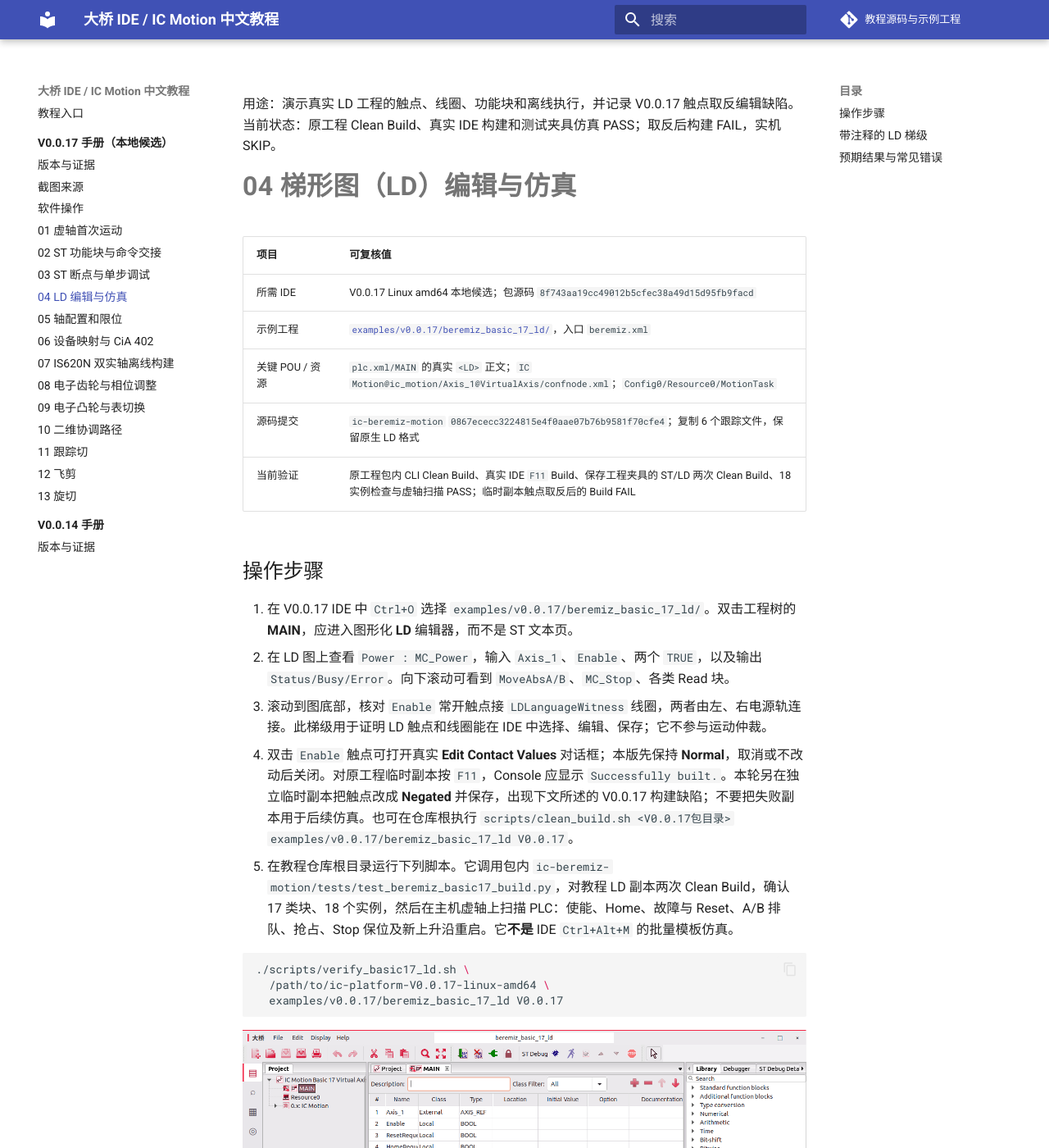
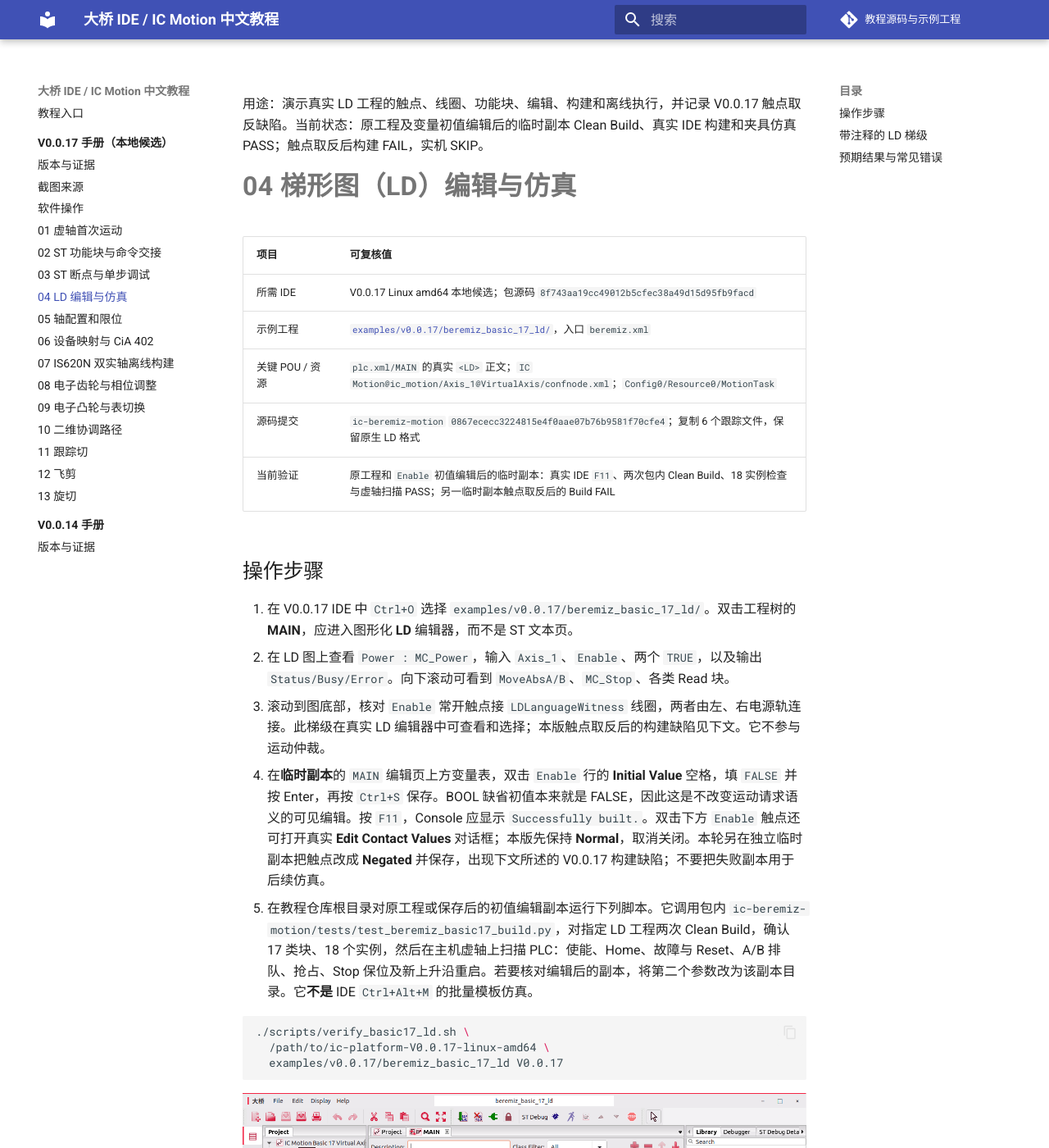
Before and after one commit to Leo-Hassan/ic-motion-tutorial, an MkDocs documentation site: the page built from docs/v0.0.17/cases/04-ld-edit-simulate.md, in a window 1280 px wide and 1400 px high. Shown: the whole window at 82% size. Built offline with MkDocs 1.6.1 and Material for MkDocs 9.7.7, drawn with Linux system fonts in a browser that asks for light colours; comment, search, counter and statistics services are not loaded; some of the changed text lies outside the part shown.

Commit message:
docs: verify LD edit build and simulation in V0.0.17

````diff
--- a/docs/assets/images/v0.0.17/PROVENANCE.md
+++ b/docs/assets/images/v0.0.17/PROVENANCE.md
@@ -12,7 +12,9 @@ IS620N 四图从同包 `Beremiz.py` 真实窗口打开仅含工程源码的临
 
 二维路径四图从同包 `Beremiz.py` 打开 `beremiz_coordinated_path` 的未编辑临时副本；先完成 GUI Build，再用真实鼠标打开 `Group_XY`、`MixedPath` 和 `MAIN`。外部 `gnome-screenshot` 拍全屏，只裁剪真实 IDE 窗口区域；图 4 保留同屏的 Build 成功 Console。
 
-工艺切割六图从同包 `Beremiz.py` 打开 `beremiz_process_cutting` 的临时副本；先 GUI Build 成功，再真实点击 Master Commissioning、TrackingRecipe/SawRecipe/KnifeRecipe Config 和 `MAIN`。三张配方页只读取已保存工程值，没有改写或 Apply。外部 `gnome-screenshot` 拍全屏并只裁剪 IDE 窗口；原工程无 Runtime 连接，底栏始终 `Online:OFFLINE`。所有 44 张均未绘制、合成或 AI 生成 UI。
+工艺切割六图从同包 `Beremiz.py` 打开 `beremiz_process_cutting` 的临时副本；先 GUI Build 成功，再真实点击 Master Commissioning、TrackingRecipe/SawRecipe/KnifeRecipe Config 和 `MAIN`。三张配方页只读取已保存工程值，没有改写或 Apply。外部 `gnome-screenshot` 拍全屏并只裁剪 IDE 窗口；原工程无 Runtime 连接，底栏始终 `Online:OFFLINE`。
+
+2026-11-19 又从同一 V0.0.17 包内 `Beremiz.py` 打开 LD 工程全新临时副本，在真实 `MAIN` LD 编辑器的变量表将 `Enable` 初值由空白改为显式 `false`，保存后按 F11。新增 `ld-edited-initial-build.png` 是外部 `gnome-screenshot` 全屏实拍，仅裁剪实际 IDE 窗口；同屏保留编辑值、触点、线圈、工程树、成功 Console 与离线状态。后续对保存副本运行包内夹具 1/1 PASS。所有 45 张均未绘制、合成或 AI 生成 UI。
 
 | 文件 | 对应实际步骤 | SHA-256 |
 | --- | --- | --- |
@@ -25,6 +27,7 @@ IS620N 四图从同包 `Beremiz.py` 真实窗口打开仅含工程源码的临
 | `ld-function-block.png` | 双击 `beremiz_basic_17_ld` 的 `MAIN`，真实 LD 编辑器显示功能块 | `d47f695112b463eb49b9b97966f4563d72aeed99cad3b2b27286dcc79f1e081a` |
 | `ld-contact-coil.png` | 在同一 LD 编辑器滚至底部，显示触点、线圈和电源轨 | `fed333eeec1ee6cb4da71b832be4479718010eab3d9d5038b63838ff23bbefbb` |
 | `ld-build-result.png` | 原始 LD 工程在真实 IDE 按 `F11`，Console 显示成功 | `20767218974522f57e171623e0f40a3a80a78b120fd25a2a8baa8fe993546ebd` |
+| `ld-edited-initial-build.png` | LD 临时副本在 `MAIN` 变量表把 Enable 初值显式改为 false 并保存；同屏触点、线圈和 F11 构建成功 | `ec4570aa1d7f24f01bde524b337f7cf7b63c8a311b216f63e1242c10f40607f3` |
 | `ld-edit-contact.png` | 双击触点 97，打开真实 Edit Contact Values 对话框 | `73a48102dd4e7a10d04d665f221caf19ff268c3c794cd12e3456aa1af8b9e565` |
 | `ld-edited-negated-contact.png` | 在独立临时副本中将触点改为 Negated 并保存；该副本 Build FAIL | `2fe084a0cf1753a1763299065c7c29b27400197238ed8bf659483bf6e61dcc62` |
 | `ld-build-recursion-error.png` | 同一副本按 F11 后真实 wx 错误对话框，显示 RecursionError；从全屏实拍中裁剪 | `8f9cf1783c00299143f9abf7b6d8e9ed1fcaafb6c74bfde36ecfb9eb4723094d` |
--- a/docs/v0.0.17/cases/04-ld-edit-simulate.md
+++ b/docs/v0.0.17/cases/04-ld-edit-simulate.md
@@ -1,4 +1,4 @@
-用途：演示真实 LD 工程的触点、线圈、功能块和离线执行，并记录 V0.0.17 触点取反编辑缺陷。当前状态：原工程 Clean Build、真实 IDE 构建和测试夹具仿真 PASS；取反后构建 FAIL，实机 SKIP。
+用途：演示真实 LD 工程的触点、线圈、功能块、编辑、构建和离线执行，并记录 V0.0.17 触点取反缺陷。当前状态：原工程及变量初值编辑后的临时副本 Clean Build、真实 IDE 构建和夹具仿真 PASS；触点取反后构建 FAIL，实机 SKIP。
 
 # 04 梯形图（LD）编辑与仿真
 
@@ -8,15 +8,15 @@
 | 示例工程 | [`examples/v0.0.17/beremiz_basic_17_ld/`](https://github.com/Leo-Hassan/ic-motion-tutorial/tree/main/examples/v0.0.17/beremiz_basic_17_ld)，入口 `beremiz.xml` |
 | 关键 POU / 资源 | `plc.xml/MAIN` 的真实 `<LD>` 正文；`IC Motion@ic_motion/Axis_1@VirtualAxis/confnode.xml`；`Config0/Resource0/MotionTask` |
 | 源码提交 | `ic-beremiz-motion` `0867ececc3224815e4f0aae07b76b9581f70cfe4`；复制 6 个跟踪文件，保留原生 LD 格式 |
-| 当前验证 | 原工程包内 CLI Clean Build、真实 IDE `F11` Build、保存工程夹具的 ST/LD 两次 Clean Build、18 实例检查与虚轴扫描 PASS；临时副本触点取反后的 Build FAIL |
+| 当前验证 | 原工程和 `Enable` 初值编辑后的临时副本：真实 IDE `F11`、两次包内 Clean Build、18 实例检查与虚轴扫描 PASS；另一临时副本触点取反后的 Build FAIL |
 
 ## 操作步骤
 
 1. 在 V0.0.17 IDE 中 `Ctrl+O` 选择 `examples/v0.0.17/beremiz_basic_17_ld/`。双击工程树的 **MAIN**，应进入图形化 **LD** 编辑器，而不是 ST 文本页。
 2. 在 LD 图上查看 `Power : MC_Power`，输入 `Axis_1`、`Enable`、两个 `TRUE`，以及输出 `Status/Busy/Error`。向下滚动可看到 `MoveAbsA/B`、`MC_Stop`、各类 Read 块。
-3. 滚动到图底部，核对 `Enable` 常开触点接 `LDLanguageWitness` 线圈，两者由左、右电源轨连接。此梯级用于证明 LD 触点和线圈能在 IDE 中选择、编辑、保存；它不参与运动仲裁。
-4. 双击 `Enable` 触点可打开真实 **Edit Contact Values** 对话框；本版先保持 **Normal**，取消或不改动后关闭。对原工程临时副本按 `F11`，Console 应显示 `Successfully built.`。本轮另在独立临时副本把触点改成 **Negated** 并保存，出现下文所述的 V0.0.17 构建缺陷；不要把失败副本用于后续仿真。也可在仓库根执行 `scripts/clean_build.sh <V0.0.17包目录> examples/v0.0.17/beremiz_basic_17_ld V0.0.17`。
-5. 在教程仓库根目录运行下列脚本。它调用包内 `ic-beremiz-motion/tests/test_beremiz_basic17_build.py`，对教程 LD 副本两次 Clean Build，确认 17 类块、18 个实例，然后在主机虚轴上扫描 PLC：使能、Home、故障与 Reset、A/B 排队、抢占、Stop 保位及新上升沿重启。它**不是** IDE `Ctrl+Alt+M` 的批量模板仿真。
+3. 滚动到图底部，核对 `Enable` 常开触点接 `LDLanguageWitness` 线圈，两者由左、右电源轨连接。此梯级在真实 LD 编辑器中可查看和选择；本版触点取反后的构建缺陷见下文。它不参与运动仲裁。
+4. 在**临时副本**的 `MAIN` 编辑页上方变量表，双击 `Enable` 行的 **Initial Value** 空格，填 `FALSE` 并按 Enter，再按 `Ctrl+S` 保存。BOOL 缺省初值本来就是 FALSE，因此这是不改变运动请求语义的可见编辑。按 `F11`，Console 应显示 `Successfully built.`。双击下方 `Enable` 触点还可打开真实 **Edit Contact Values** 对话框；本版先保持 **Normal**，取消关闭。本轮另在独立临时副本把触点改成 **Negated** 并保存，出现下文所述的 V0.0.17 构建缺陷；不要把失败副本用于后续仿真。
+5. 在教程仓库根目录对原工程或保存后的初值编辑副本运行下列脚本。它调用包内 `ic-beremiz-motion/tests/test_beremiz_basic17_build.py`，对指定 LD 工程两次 Clean Build，确认 17 类块、18 个实例，然后在主机虚轴上扫描 PLC：使能、Home、故障与 Reset、A/B 排队、抢占、Stop 保位及新上升沿重启。若要核对编辑后的副本，将第二个参数改为该副本目录。它**不是** IDE `Ctrl+Alt+M` 的批量模板仿真。
 
 ```sh
 ./scripts/verify_basic17_ld.sh \
@@ -55,11 +55,15 @@ Power : MC_Power
 
 ## 预期结果与常见错误
 
-![真实 IDE Console 显示 LD 工程构建成功](../../assets/images/v0.0.17/ld-build-result.png)
+![真实 LD 编辑后初值与构建成功同屏](../../assets/images/v0.0.17/ld-edited-initial-build.png)
 
-*图 4：步骤 4；V0.0.17 IDE 对原始 LD 工程 `F11` 本机构建成功。旧工程缺 manifest 的身份提示保留。*
+*图 4：步骤 4；真实 V0.0.17 IDE 中将 `Enable` 初值设为显式 `false` 后保存并 `F11`，同屏有触点、线圈、工程树和 `Successfully built.`。这是临时副本，教程原工程未改。*
 
-本次 LD Clean Build 的 `project.so` SHA-256 为 `0459f68979803641e453a5d30a2fdddfac5c04eb4c7b5f181ab8a82d00a4a7ec`，变量表为 `9062acdcd8599bdbc73f6d039abf1f3cf3f55e9788d81e37f385fb1ec54edbe9`。同一源码的保存工程夹具对 LD 执行两次 Clean Build，哈希一致，并验证虚轴扫描；对应 ST 工程也通过相同门禁。它检查 A/B 排队最终到达 -50、Stop 后位置保持以及新 A 上升沿被接收；这些是主机仿真，不是设备结果。
+![真实 IDE Console 显示原始 LD 工程构建成功](../../assets/images/v0.0.17/ld-build-result.png)
+
+*图 5：原始 LD 工程在 V0.0.17 IDE `F11` 构建成功。旧工程缺 manifest 的身份提示保留。*
+
+原工程与初值编辑副本的 LD Clean Build 均得到 `project.so` SHA-256 `0459f68979803641e453a5d30a2fdddfac5c04eb4c7b5f181ab8a82d00a4a7ec`、变量表 `9062acdcd8599bdbc73f6d039abf1f3cf3f55e9788d81e37f385fb1ec54edbe9`。编辑副本单独运行保存工程夹具 1/1 PASS、耗时 282.779 秒；对 LD 执行两次 Clean Build，哈希一致，并验证虚轴扫描；对应 ST 工程也通过相同门禁。它检查 A/B 排队最终到达 -50、Stop 后位置保持以及新 A 上升沿被接收；这些是主机仿真，不是设备结果。
 
 | 现象 | 检查位置 |
 | --- | --- |
@@ -71,10 +75,10 @@ Power : MC_Power
 
 ![临时副本中取反后的实际 LD 触点](../../assets/images/v0.0.17/ld-edited-negated-contact.png)
 
-*图 5：真实 V0.0.17 IDE 中的取反触点编辑结果；该副本随后的 `F11` 构建失败，仅用于缺陷说明。*
+*图 6：真实 V0.0.17 IDE 中的取反触点编辑结果；该副本随后的 `F11` 构建失败，仅用于缺陷说明。*
 
 ![触点取反后构建的实际错误对话框](../../assets/images/v0.0.17/ld-build-recursion-error.png)
 
-*图 6：同一临时副本按 `F11` 后的真实 IDE 错误；`RecursionError` 出现在 PLC 生成阶段。*
+*图 7：同一临时副本按 `F11` 后的真实 IDE 错误；`RecursionError` 出现在 PLC 生成阶段。*
 
-**验证范围：**原工程的包内真实 LD 编辑器、主机 Clean Build 与保存工程固定扫描仿真已验证；触点取反后构建路径明确失败。没有连接、Transfer、Run、Force、SDO 写入、实轴或硬实时验收。
+**验证范围：**原工程和初值编辑副本的真实 LD 编辑器、主机 Clean Build 与保存工程固定扫描仿真已验证；触点取反后构建路径明确失败。没有连接、Transfer、Run、Force、SDO 写入、实轴或硬实时验收。
````
Also changed, not shown: other parts of docs/assets/images/v0.0.17/PROVENANCE.md (+1 -1 lines), ARCHITECTURE.md (+1 -1 lines), CASE_PLAN.md (+2 -2 lines), CHANGELOG.md (+6 -0 lines), README.md (+1 -1 lines), TEST_REPORT.md (+16 -2 lines), docs/v0.0.17/index.md (+1 -1 lines), docs/assets/images/v0.0.17/ld-edited-initial-build.png (added).
